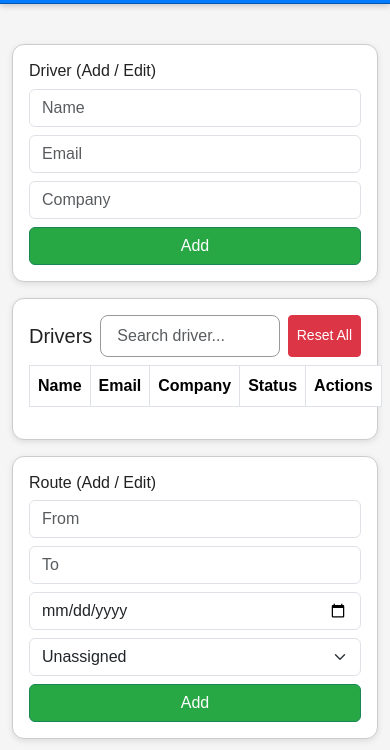
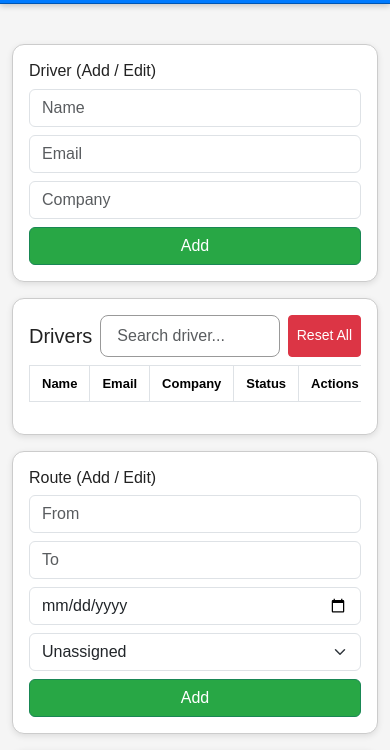
Before and after one commit to MoustafaFathalla2005/DRB-Internship, a plain HTML site: page index.html in a window 390 px wide. Shown: the part 70-820 px from the top of the page. Drawn offline with nearby package versions, Linux system fonts and the light colour scheme.

Commit message:
Update style.css

```diff
--- a/style.css
+++ b/style.css
@@ -201,4 +201,30 @@ footer {
   padding: 1rem;
   background: #f1f1f1;
   color: #666;
+
 }
+
+@media (max-width: 768px) {
+  .table {
+    display: block;
+    width: 100%;
+    overflow-x: auto;
+    -webkit-overflow-scrolling: touch;
+    font-size: 13px;
+  }
+
+  .table th,
+  .table td {
+    white-space: nowrap;
+    padding: 0.5rem 0.75rem;
+  }
+
+  .table thead {
+    background-color: #333;
+    color: #fff;
+  }
+
+  .table-hover tbody tr:hover {
+    background-color: #444;
+  }
+}
```
